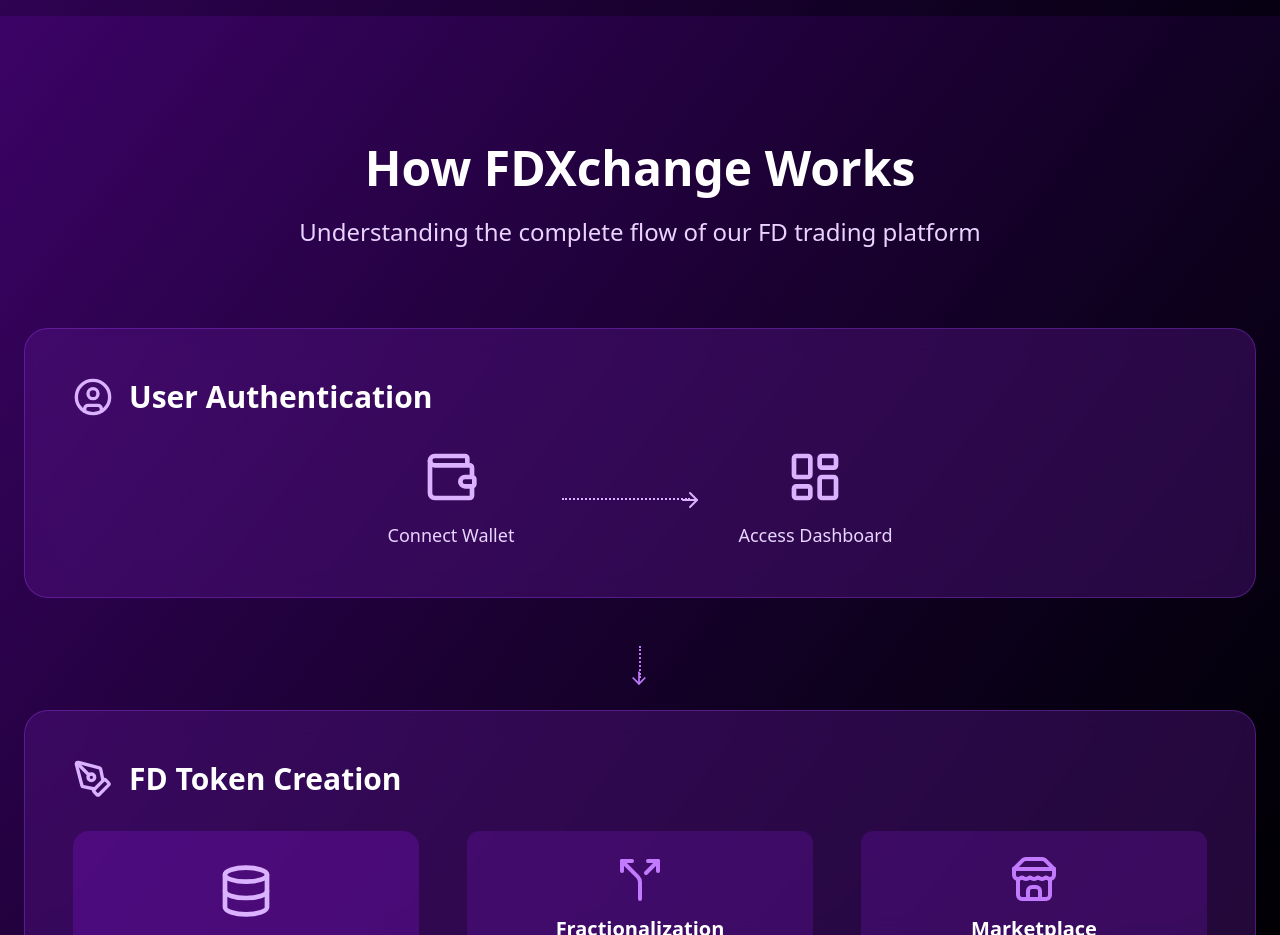
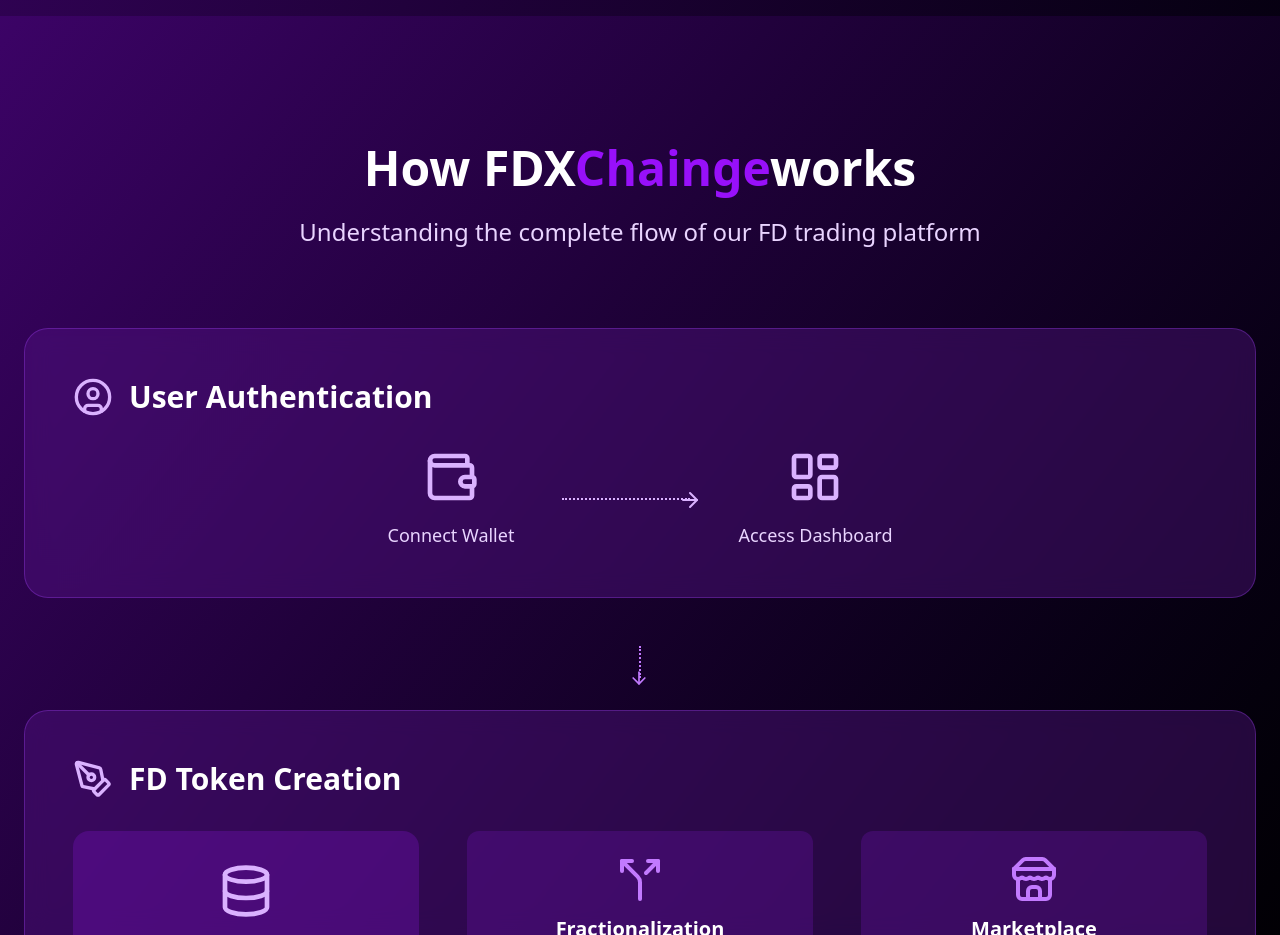
Before and after one commit to Hike414/fdXchainge, a React (Vite) app in the folder frontend/: page / in a window 1280 px wide. Shown: the part 820-1755 px from the top of the page. Built offline with nearby package versions, Linux system fonts and the light colour scheme.

Commit message:
minor change
minor change

```diff
--- a/frontend/src/components/Architecture.jsx
+++ b/frontend/src/components/Architecture.jsx
@@ -21,7 +21,7 @@ export function Architecture() {
       <div className="container mx-auto px-6"> {/* Adjusted padding */}
         <div className="text-center mb-20"> {/* Increased margin */}
           <h2 className="text-5xl font-bold mb-6 text-white"> {/* Increased font size */}
-            How FDXchange Works
+            How FDX<span className='text-5xl text-purple-600'>Chainge</span>works
           </h2>
           <p className="text-2xl text-purple-200"> {/* Increased font size */}
             Understanding the complete flow of our FD trading platform
```
